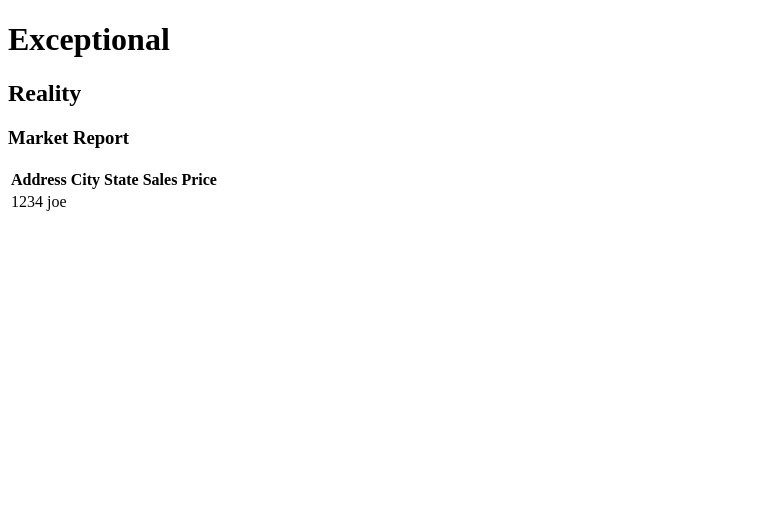
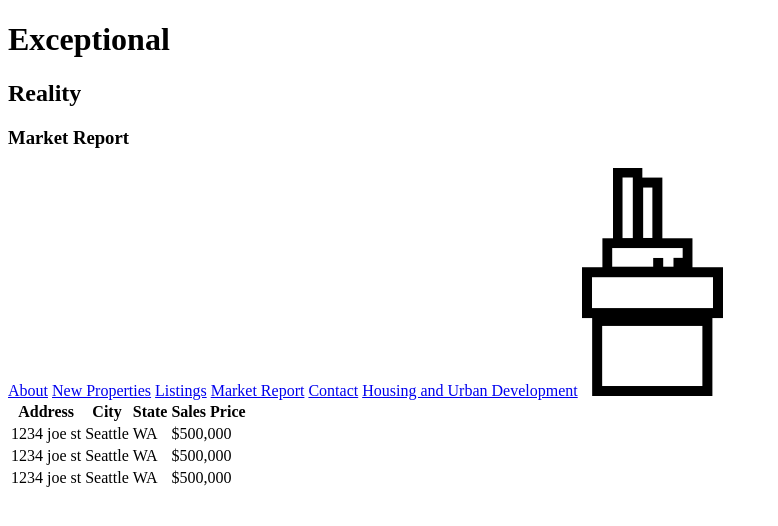
Before and after one commit to davisjustinw/frontend-html-code-along-1, a plain HTML site: page market-report.html in a window 1280 px wide. Shown: the whole page, without its empty margins (0-778 px from the left). Drawn offline with Linux system fonts and the light colour scheme.

Commit message:
add main pages content image and links

```diff
--- a/market-report.html
+++ b/market-report.html
@@ -8,20 +8,37 @@
     <h1>Exceptional</h1>
     <h2>Reality</h2>
     <h3>Market Report</h3>
-
+    <a href="index.html">About</a>
+    <a href="new-properties.html">New Properties</a>
+    <a href="real-estate-listings.html">Listings</a>
+    <a href="market-report.html">Market Report</a>
+    <a href="contact.html">Contact</a>
+    <a href="http://hud.gov" target="_blank">Housing and Urban Development</a>
+    <img src="images/piperabbit.png" alt="piperabbit" title="followMe">
     <table>
       <tr>
-        <th>Address</th><th>City</th><th>State</th><th>Sales Price</th>
+        <th>Address</th>
+        <th>City</th>
+        <th>State</th>
+        <th>Sales Price</th>
       </tr>
       <tr>
-        <td>1234 joe</td>
-
+        <td>1234 joe st</td>
+        <td>Seattle</td>
+        <td>WA</td>
+        <td>$500,000</td>
       </tr>
       <tr>
-
+        <td>1234 joe st</td>
+        <td>Seattle</td>
+        <td>WA</td>
+        <td>$500,000</td>
       </tr>
       <tr>
-
+        <td>1234 joe st</td>
+        <td>Seattle</td>
+        <td>WA</td>
+        <td>$500,000</td>
       </tr>
     </table>
 
```
Also changed, not shown: contact.html (+19 -0 lines), index.html (+7 -0 lines), new-properties.html (+17 -0 lines), real-estate-listings.html (+7 -1 lines).
